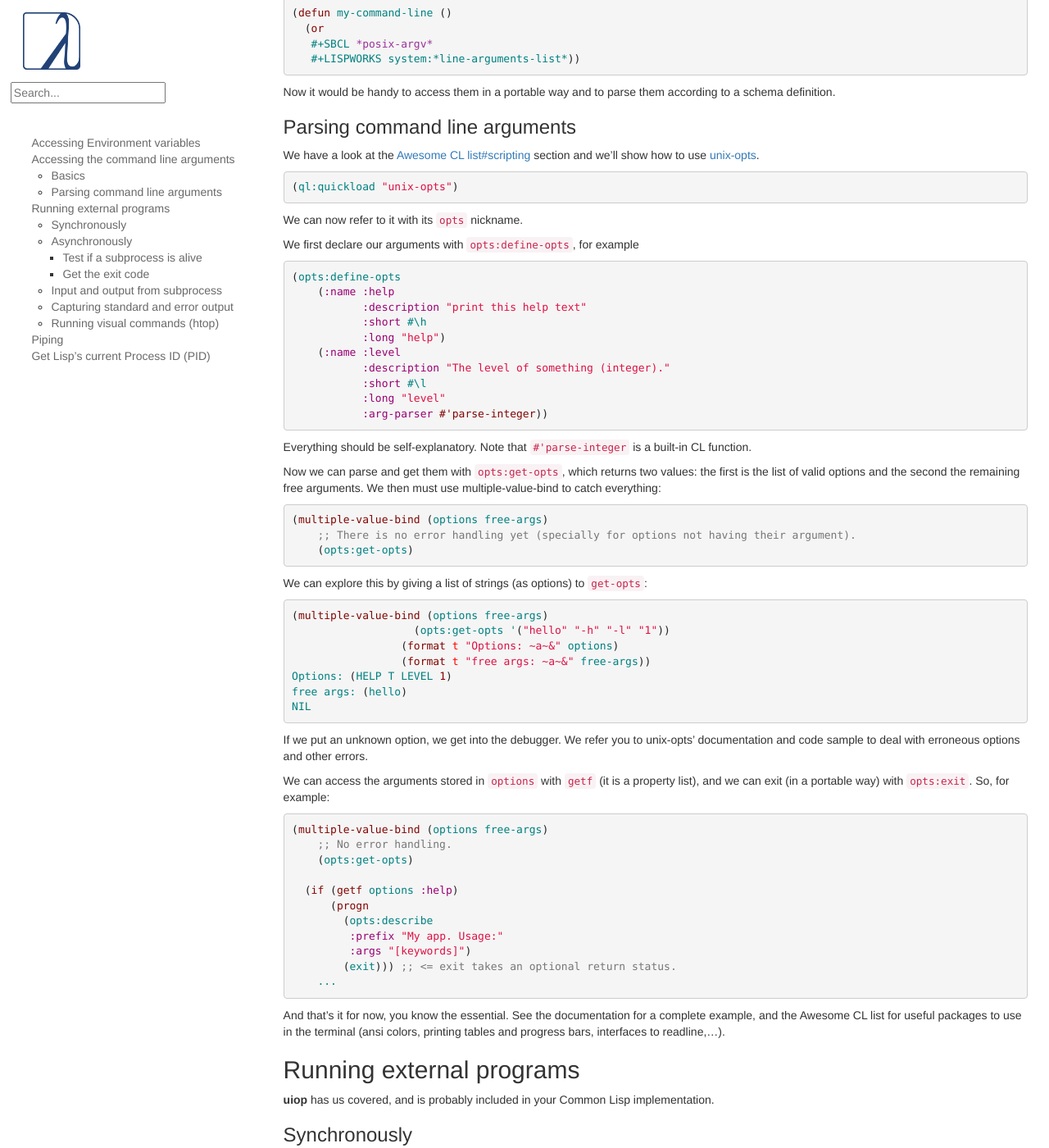
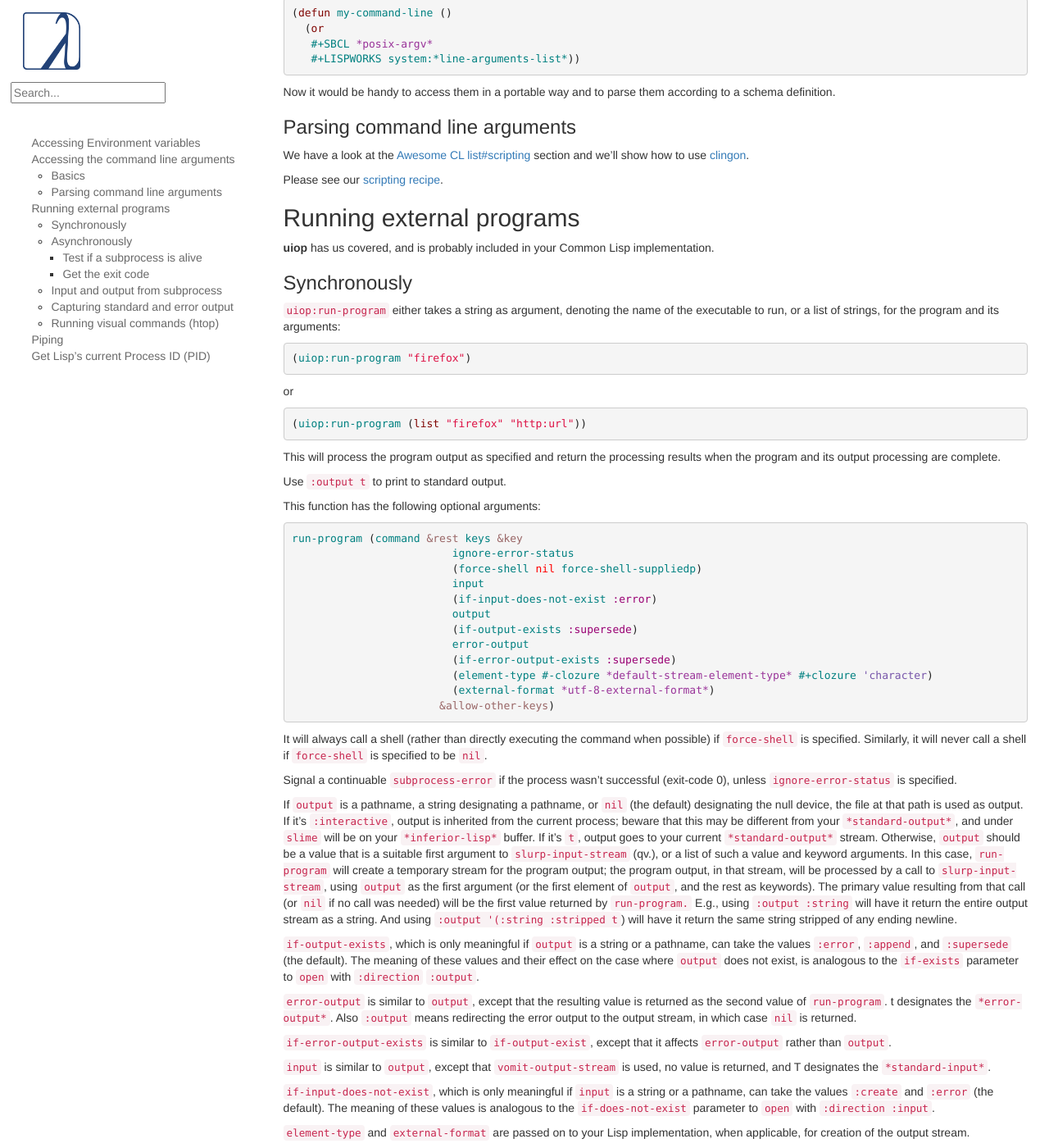
Before and after one commit to LispCookbook/cl-cookbook, a Jekyll site: the page built from os.md, in a window 1280 px wide and 1400 px high, scrolled down 1609 px. Shown: the whole window at 82% size. Built offline with Jekyll 4.4.1, drawn with Linux system fonts in a browser that asks for light colours.

Commit message:
os: delete duplicate CLI args parsing content

```diff
--- a/os.md
+++ b/os.md
@@ -107,83 +107,9 @@ them according to a schema definition.
 
 We have a look at the
 [Awesome CL list#scripting](https://github.com/CodyReichert/awesome-cl#scripting)
-section and we'll show how to use [unix-opts](https://github.com/mrkkrp/unix-opts).
+section and we'll show how to use [clingon](https://github.com/dnaeon/clingon).
 
-~~~lisp
-(ql:quickload "unix-opts")
-~~~
-
-We can now refer to it with its `opts` nickname.
-
-We first declare our arguments with `opts:define-opts`, for example
-
-~~~lisp
-(opts:define-opts
-    (:name :help
-           :description "print this help text"
-           :short #\h
-           :long "help")
-    (:name :level
-           :description "The level of something (integer)."
-           :short #\l
-           :long "level"
-           :arg-parser #'parse-integer))
-~~~
-
-Everything should be self-explanatory. Note that `#'parse-integer` is
-a built-in CL function.
-
-Now we can parse and get them with `opts:get-opts`, which returns two
-values: the first is the list of valid options and the second the
-remaining free arguments. We then must use multiple-value-bind to
-catch everything:
-
-~~~lisp
-(multiple-value-bind (options free-args)
-    ;; There is no error handling yet (specially for options not having their argument).
-    (opts:get-opts)
-~~~
-
-We can explore this by giving a list of strings (as options) to
-`get-opts`:
-
-
-~~~lisp
-(multiple-value-bind (options free-args)
-                   (opts:get-opts '("hello" "-h" "-l" "1"))
-                 (format t "Options: ~a~&" options)
-                 (format t "free args: ~a~&" free-args))
-Options: (HELP T LEVEL 1)
-free args: (hello)
-NIL
-~~~
-
-If we put an unknown option, we get into the debugger. We refer you to
-unix-opts' documentation and code sample to deal with erroneous
-options and other errors.
-
-We can access the arguments stored in `options` with `getf` (it is a
-property list), and we can exit (in a portable way) with
-`opts:exit`. So, for example:
-
-~~~lisp
-(multiple-value-bind (options free-args)
-    ;; No error handling.
-    (opts:get-opts)
-
-  (if (getf options :help)
-      (progn
-        (opts:describe
-         :prefix "My app. Usage:"
-         :args "[keywords]")
-        (exit))) ;; <= exit takes an optional return status.
-    ...
-~~~
-
-And that's it for now, you know the essential. See the documentation
-for a complete example, and the Awesome CL list for useful packages to
-use in the terminal (ansi colors, printing tables and progress bars,
-interfaces to readline,…).
+Please see our [scripting recipe](https://lispcookbook.github.io/cl-cookbook/scripting.html#parsing-command-line-arguments).
 
 
 ## Running external programs
```
